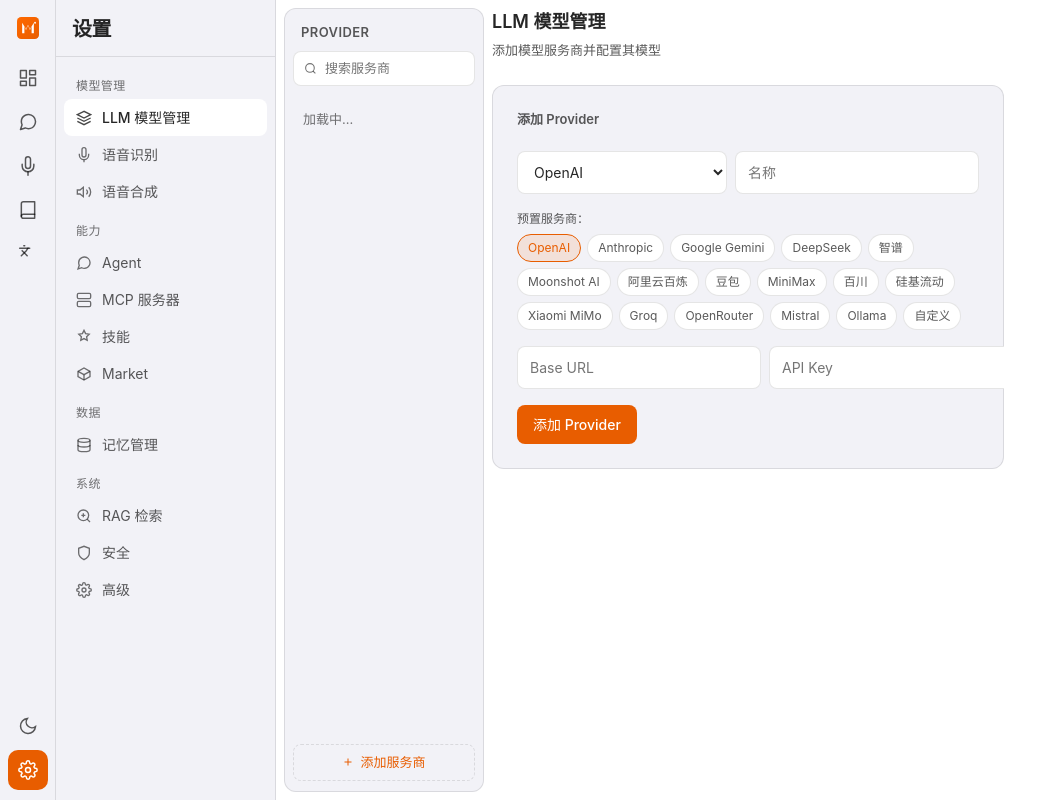
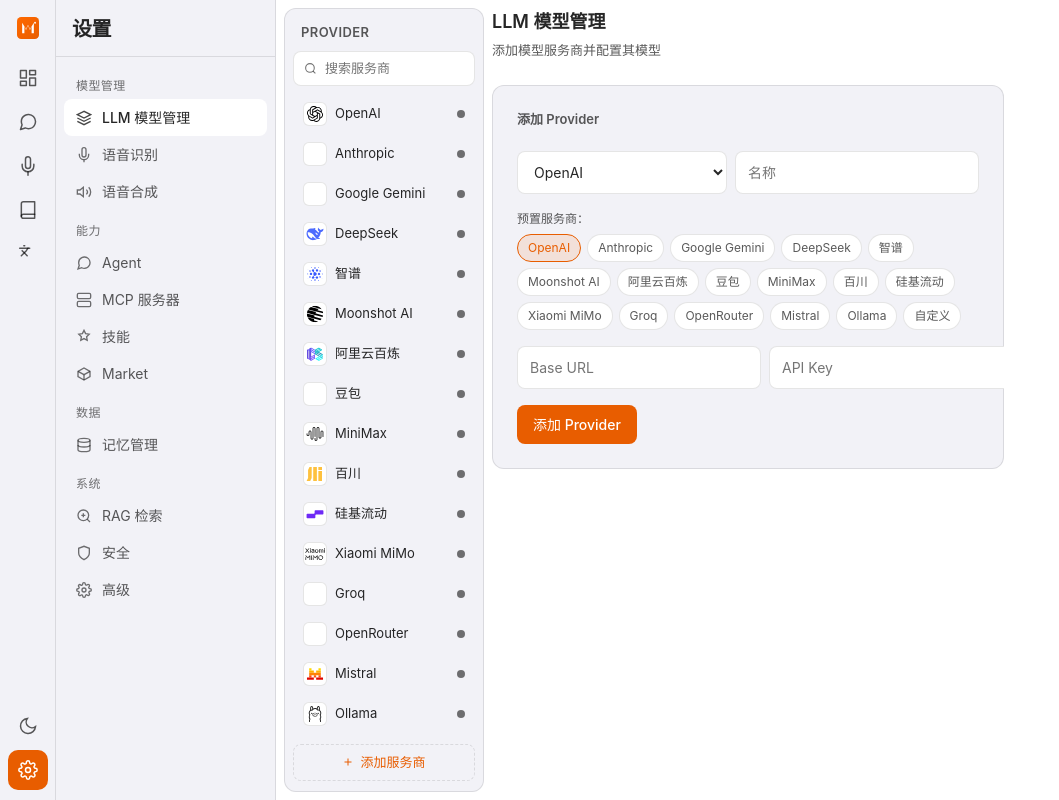
Before and after one commit to laochenfei233/Prism-Agent-R, a SvelteKit app: page /settings in a window 1280 px wide. Shown: the whole page, without its empty margins (0-1059 px from the left). Built offline with nearby package versions, Linux system fonts and the light colour scheme.

Commit message:
feat(settings): 中间栏罗列全部预置供应商
- 中间栏显示 16 个预置供应商 + 已添加的自定义 Provider
- 未添加的预设点击直接进入配置模式（预填充 name/base_url）
- 已添加的显示状态点，点击查看详情；保存后按 kind 选中新项

```diff
--- a/src/routes/settings/+page.svelte
+++ b/src/routes/settings/+page.svelte
@@ -231,7 +231,45 @@
 	// Provider 列表搜索过滤
 	let providerFilter = $state('');
 
-	// 切换 Provider 分类时自动选中第一个
+	// 中间栏条目 = 预置供应商（未添加显示为可配置项）+ 已添加的自定义 Provider
+	type PaneProvider = {
+		kind: string;
+		name: string;
+		existing: (typeof providers)[number] | null;
+	};
+	const paneProviders = $derived.by(() => {
+		const rows: PaneProvider[] = PROVIDER_PRESETS
+			.filter((pr) => pr.kind !== 'custom')
+			.map((pr) => ({
+				kind: pr.kind,
+				name: pr.name,
+				existing: providers.find((p) => p.kind === pr.kind) ?? null,
+			}));
+		// 已添加但不在预置库中的 Provider（自定义 kind）追加在末尾
+		for (const p of providers) {
+			if (!PROVIDER_PRESETS.some((pr) => pr.kind === p.kind)) {
+				rows.push({ kind: p.kind, name: p.name, existing: p });
+			}
+		}
+		return rows;
+	});
+
+	function selectPaneProvider(item: PaneProvider) {
+		if (item.existing) {
+			selectedProviderId = item.existing.id;
+			addingProvider = false;
+		} else {
+			// 未添加 → 进入添加模式并预填充预设（name/base_url）
+			const preset = PROVIDER_PRESETS.find((pr) => pr.kind === item.kind);
+			if (preset) applyProviderPreset(preset);
+			else { pKind = item.kind; pName = item.name; pUrl = ''; }
+			pKey = '';
+			selectedProviderId = null;
+			addingProvider = true;
+		}
+	}
+
+	// 切换 Provider 分类时自动选中第一个（已添加的）
 	$effect(() => {
 		if (section === 'providers') {
 			if (!selectedProviderId && providers.length > 0) {
@@ -337,6 +375,7 @@
 
 	async function saveProvider() {
 		if (!pName.trim()) { msg = '请输入名称'; return; }
+		const savedKind = pKind;
 		try {
 			await invoke('settings_add_provider', {
 				name: pName.trim(), kind: pKind,
@@ -345,10 +384,9 @@
 			pName = ''; pUrl = ''; pKey = '';
 			addingProvider = false;
 			await load();
-			// 显式选中新添加的 Provider（位于列表首位）
-			if (providers.length > 0) {
-				selectedProviderId = providers[0].id;
-			}
+			// 选中新添加的 Provider（按 kind 匹配，找不到则回退列表首位）
+			const added = providers.find((p) => p.kind === savedKind);
+			selectedProviderId = added?.id ?? providers[0]?.id ?? null;
 			msg = '✓ Provider 已添加';
 		} catch (e) { msg = '错误: ' + String(e); }
 	}
@@ -580,20 +618,24 @@
 						<input bind:value={providerFilter} placeholder="搜索服务商" aria-label="搜索服务商" />
 					</div>
 					<div class="pane-list">
-						{#each providers.filter(p => !providerFilter.trim() || p.name.toLowerCase().includes(providerFilter.trim().toLowerCase()) || p.kind.toLowerCase().includes(providerFilter.trim().toLowerCase())) as p}
+						{#each paneProviders.filter(pp => !providerFilter.trim() || pp.name.toLowerCase().includes(providerFilter.trim().toLowerCase()) || pp.kind.toLowerCase().includes(providerFilter.trim().toLowerCase())) as pp}
 							<button
 								class="pane-item"
-								class:active={selectedProviderId === p.id}
-								onclick={() => selectedProviderId = p.id}
+								class:active={pp.existing ? selectedProviderId === pp.existing.id : false}
+								onclick={() => selectPaneProvider(pp)}
 							>
-								<span class="pane-avatar"><ProviderLogo kind={p.kind} /></span>
-								<span class="pane-item-name">{p.name}</span>
-								<span class="pane-status" class:on={p.is_enabled} title={p.is_enabled ? '可用' : '未配置'}></span>
+								<span class="pane-avatar"><ProviderLogo kind={pp.kind} /></span>
+								<span class="pane-item-name">{pp.name}</span>
+								<span
+									class="pane-status"
+									class:on={pp.existing?.is_enabled ?? false}
+									title={pp.existing ? (pp.existing.is_enabled ? '可用' : '未启用') : '未配置'}
+								></span>
 							</button>
 						{/each}
-						{#if providers.length === 0}
+						{#if paneProviders.length === 0}
 							<div class="pane-empty">{loaded ? '暂无 Provider' : '加载中...'}</div>
-						{:else if providers.filter(p => !providerFilter.trim() || p.name.toLowerCase().includes(providerFilter.trim().toLowerCase()) || p.kind.toLowerCase().includes(providerFilter.trim().toLowerCase())).length === 0}
+						{:else if paneProviders.filter(pp => !providerFilter.trim() || pp.name.toLowerCase().includes(providerFilter.trim().toLowerCase()) || pp.kind.toLowerCase().includes(providerFilter.trim().toLowerCase())).length === 0}
 							<div class="pane-empty">无匹配服务商</div>
 						{/if}
 					</div>
```
